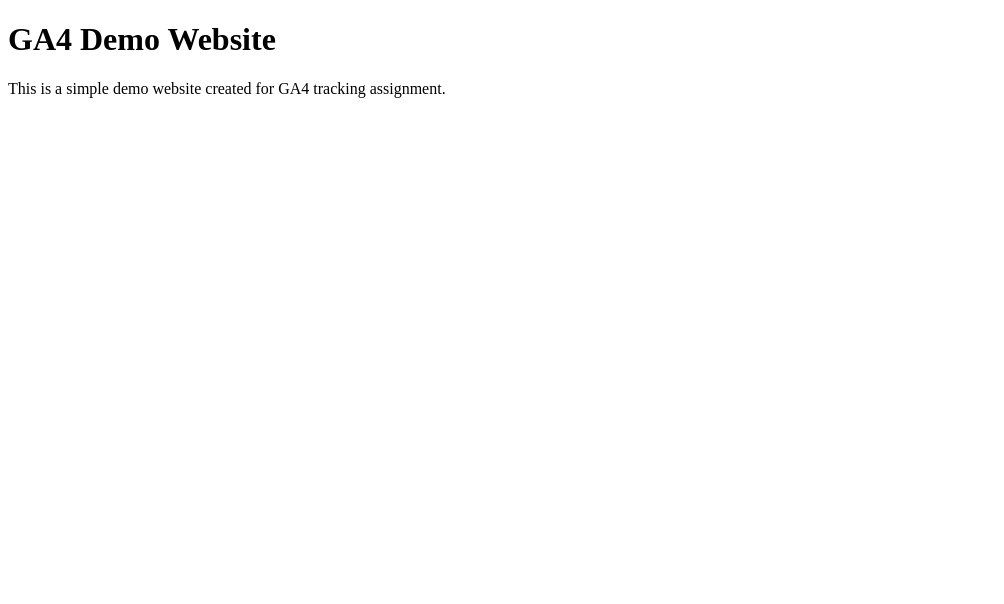
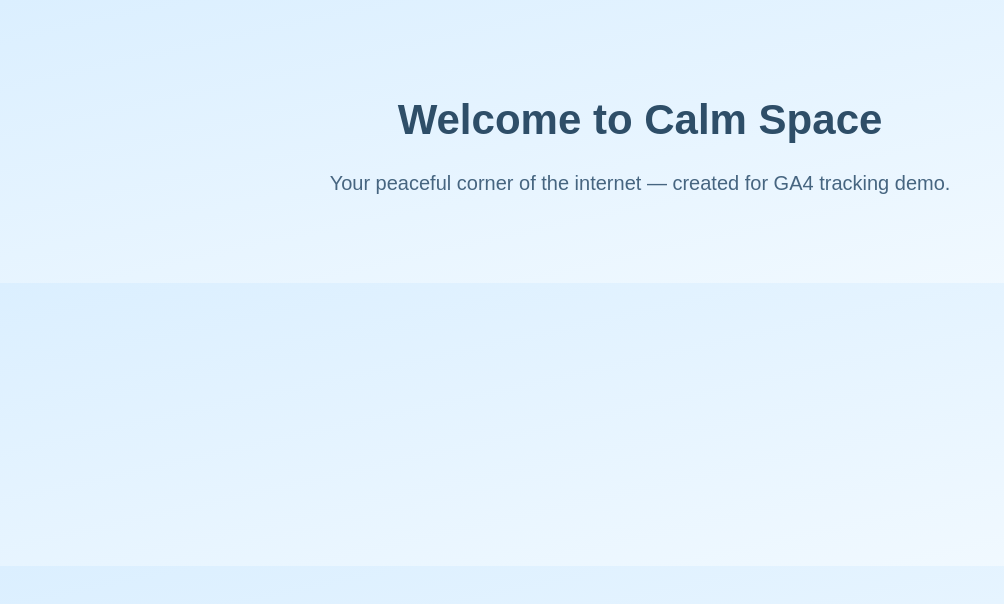
Before and after one commit to rinkych27-sys/ga4-demo, a plain HTML site: page index.html in a window 1280 px wide. Shown: the whole page, without its empty margins (0-1004 px from the left). Drawn offline with Linux system fonts and the light colour scheme.

Commit message:
Create index.html

```diff
--- a/index.html
+++ b/index.html
@@ -1,7 +1,9 @@
 <!DOCTYPE html>
 <html>
 <head>
-    <title>GA4 Demo Website</title>
+    <title>Calm Space</title>
+
+    <!-- GA4 Script -->
     <script async src="https://www.googletagmanager.com/gtag/js?id=G-W7BW0YQQSN"></script>
     <script>
       window.dataLayer = window.dataLayer || [];
@@ -9,9 +11,31 @@
       gtag('js', new Date());
       gtag('config', 'G-W7BW0YQQSN');
     </script>
+
+    <style>
+        body {
+            font-family: Arial, sans-serif;
+            background: linear-gradient(to bottom right, #dbefff, #f3faff);
+            text-align: center;
+            padding: 60px;
+        }
+
+        h1 {
+            color: #2e4e68;
+            font-size: 42px;
+        }
+
+        p {
+            font-size: 20px;
+            color: #466580;
+        }
+    </style>
+
 </head>
 <body>
-    <h1>GA4 Demo Website</h1>
-    <p>This is a simple demo website created for GA4 tracking assignment.</p>
+
+    <h1>Welcome to Calm Space</h1>
+    <p>Your peaceful corner of the internet — created for GA4 tracking demo.</p>
+
 </body>
 </html>
```
